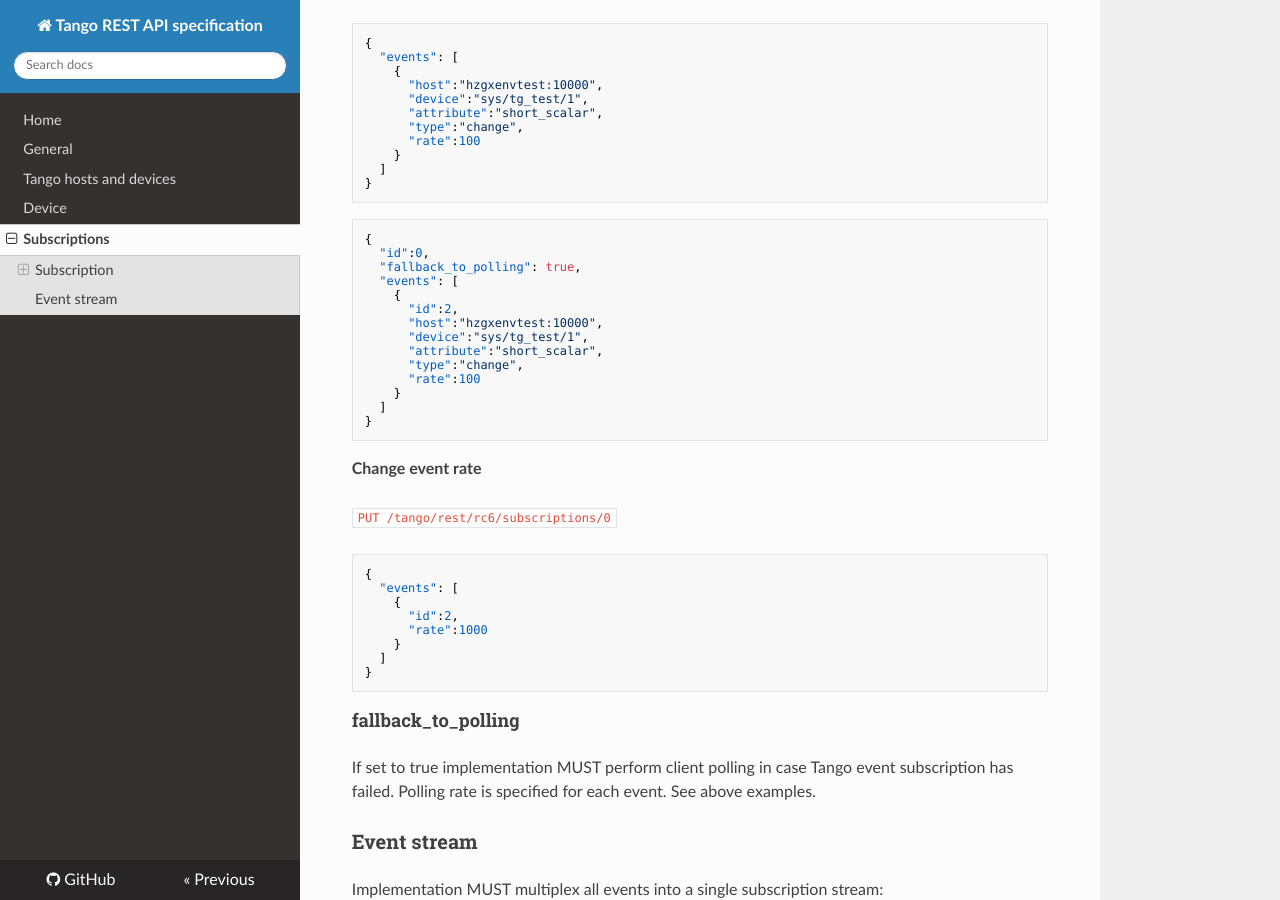
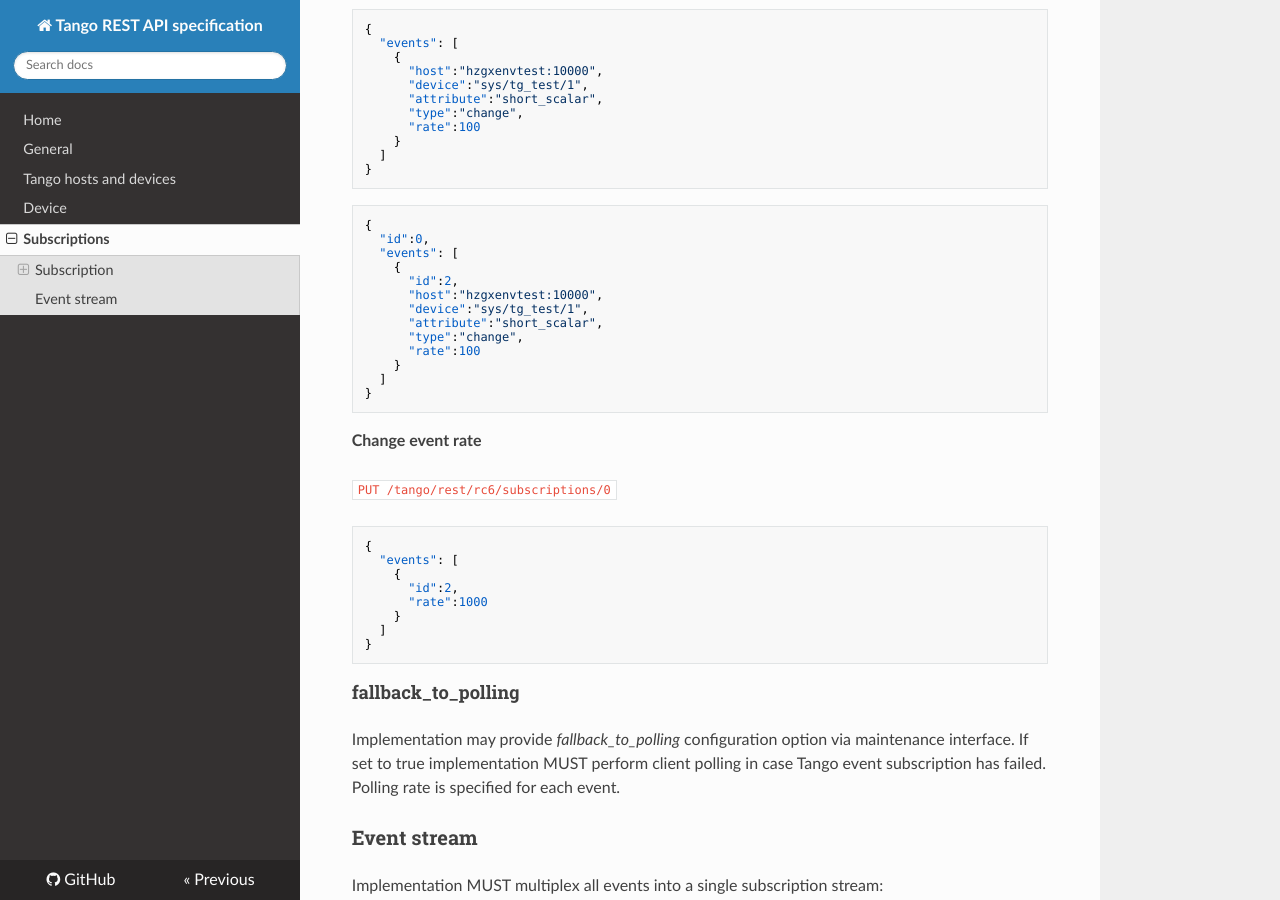
Before and after one commit to tango-controls/rest-api, an MkDocs documentation site: the page built from docs/subscriptions.md, in a window 1280 px wide and 900 px high, scrolled down 2313 px. Built offline with MkDocs 1.6.1, drawn with Linux system fonts in a browser that asks for light colours; nearby versions of some CDN libraries; old or Windows-style settings are respelled for this version of MkDocs; some of the changed text lies outside the part shown.

Commit message:
Progress: #13

````diff
--- a/docs/subscriptions.md
+++ b/docs/subscriptions.md
@@ -87,7 +87,6 @@ Represents single subscription
 ```json
 {
   "id":0,
-  "fallback_to_polling": true,
   "events": [
     {
       "id":0,
@@ -130,7 +129,6 @@ Represents single subscription
 ```json
 {
   "id":0,
-  "fallback_to_polling": true,
   "events": [
     {
       "id":2,
@@ -161,7 +159,7 @@ Represents single subscription
 
 #### fallback_to_polling
 
-If set to true implementation MUST perform client polling in case Tango event subscription has failed. Polling rate is specified for each event. See above examples.
+Implementation may provide *fallback_to_polling* configuration option via maintenance interface. If set to true implementation MUST perform client polling in case Tango event subscription has failed. Polling rate is specified for each event.
 
 ### Event stream
 
````
